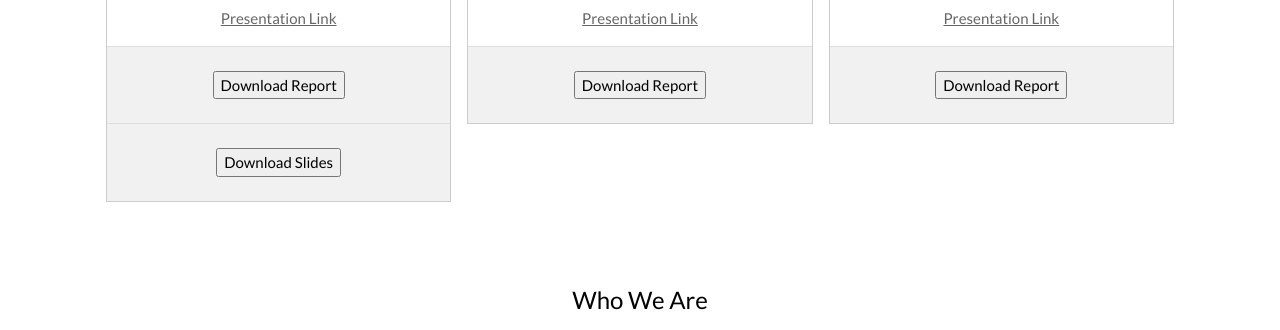
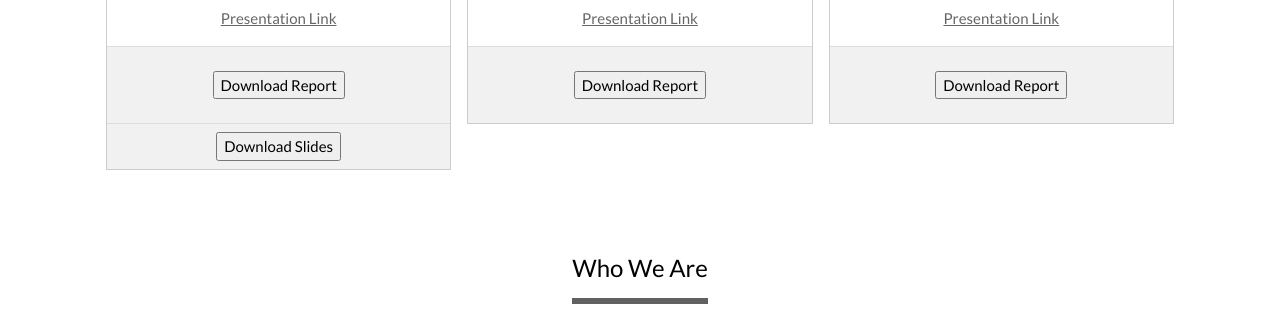
Before and after one commit to jrai51/CISC322-site, a plain HTML site: page index.html in a window 1280 px wide. Shown: the part 1649-1979 px from the top of the page. Drawn offline with nearby package versions, Linux system fonts and the light colour scheme.

Commit message:
Update index.html

```diff
--- a/index.html
+++ b/index.html
@@ -127,7 +127,7 @@ html,body,h1,h2,h3,h4 {font-family:"Lato", sans-serif}
          </form>
         <!--  <button class="w3-button w3-green w3-padding-large">Click me</button> -->
         </li>
-        <li class="w3-light-grey w3-padding-24">
+        <li class="w3-light-grey w3-padding-23">
           <form method="get" action="Bitcoin_Core_Slides.pdf">
             <button type="submit">Download Slides</button>
          </form>
```
